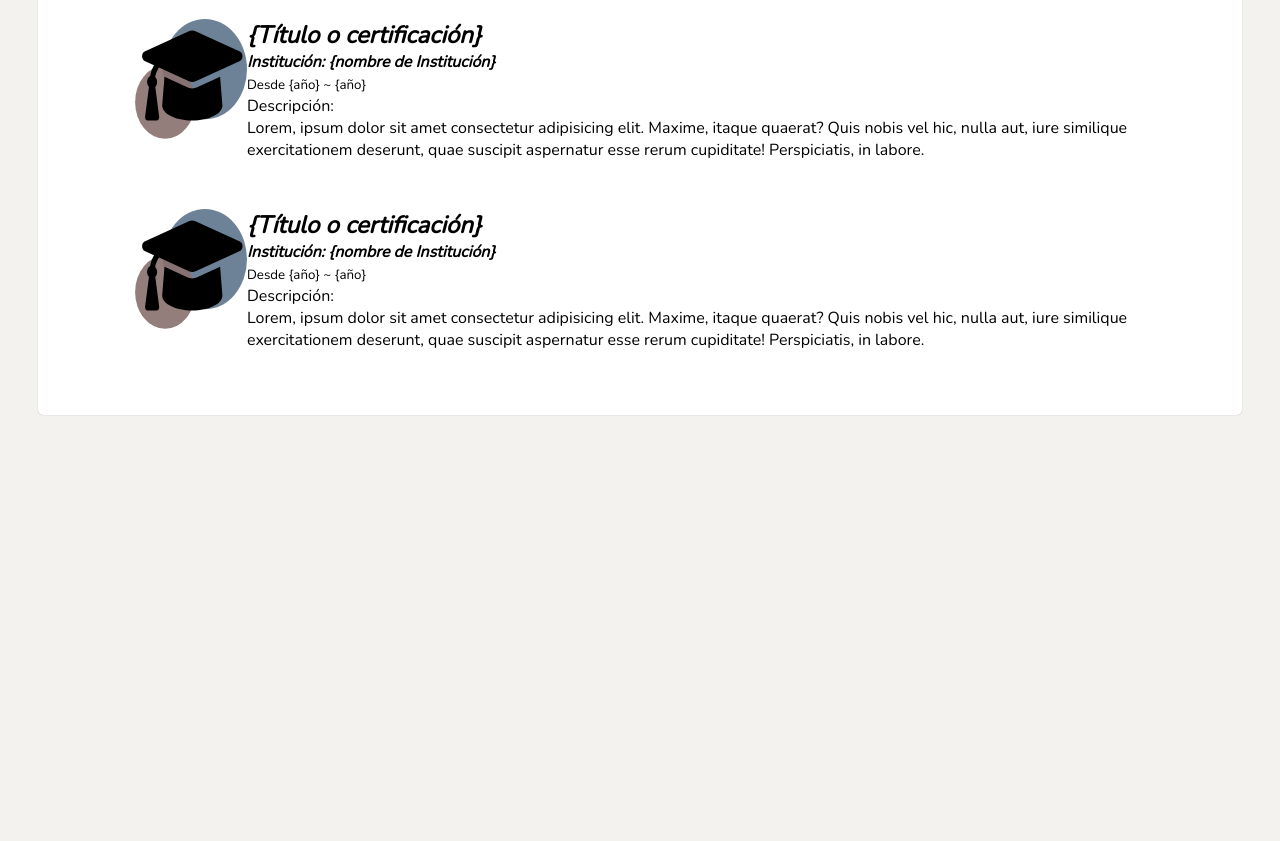
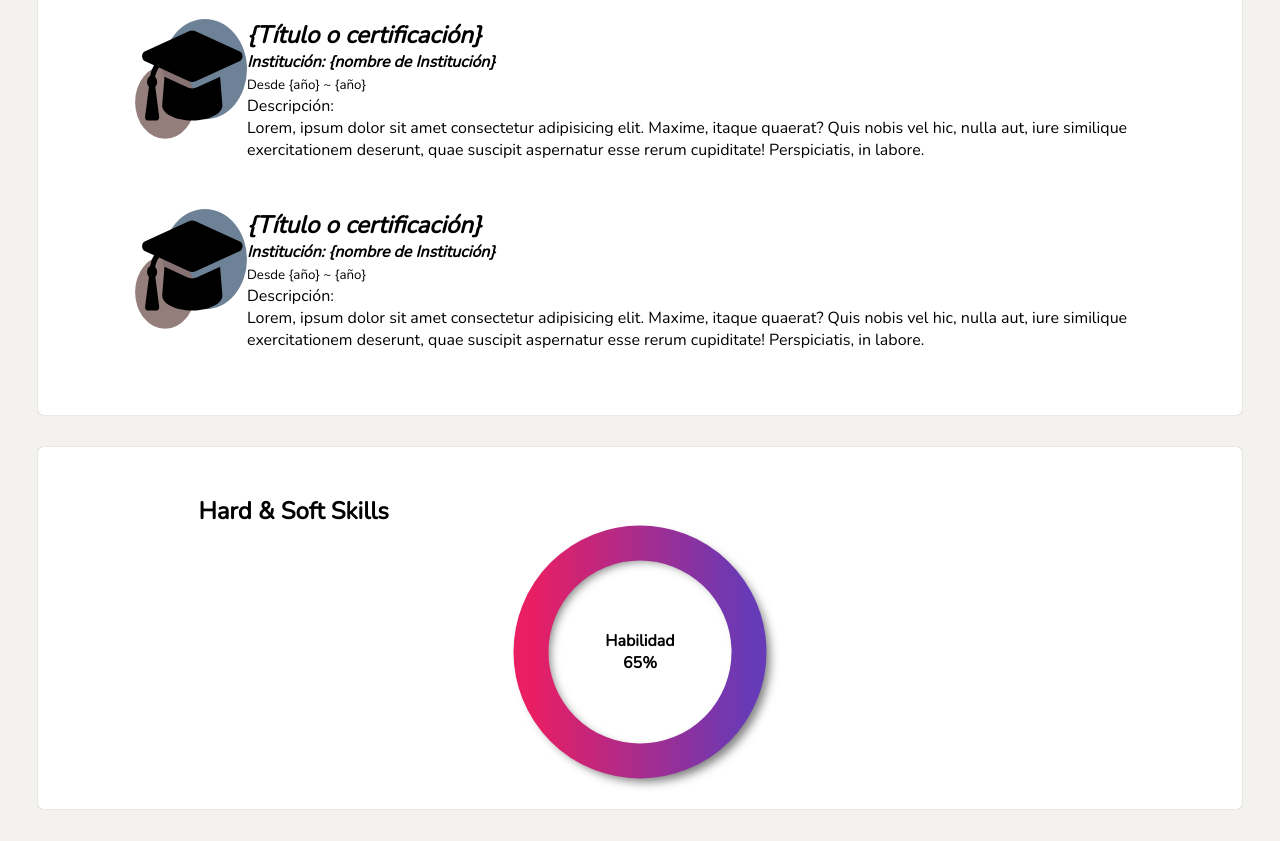
Before and after one commit to belenpotf96/portfolio, a plain HTML site: page index.html in a window 1280 px wide. Shown: the part 1464-2305 px from the top of the page. Before the commit the page ends 1911 px from the top, so only its background shows below. Drawn offline with nearby package versions, Linux system fonts and the light colour scheme.

Commit message:
Creada sección de habilidades
• Se diseña una visualización porcentual en formato de gráfico radial. Aún requiere trabajo ya que solo funciona la animación de dicho elemento pero no reacciona a un porcentaje real.

```diff
--- a/css/styles.css
+++ b/css/styles.css
@@ -209,4 +209,65 @@ hr {
 }
 
 
-/* ---------- Formación académica ----------- */
+/* ---------- skills ----------- */
+
+.skillsContainer {
+    display: flex;
+    align-items: center;
+    justify-content: space-around;
+}
+
+.progressContainer {
+    width: 250px;
+    height: 250px;
+    position: relative;
+}
+
+.outerCircleProgress {
+    height: 250px;
+    width: 250px;
+    box-shadow: 6px 6px 10px -1px rgba(0, 0, 0, 0.5);
+    border-radius: 50%;
+    display: flex;
+    align-items: center;
+    justify-content: center;
+}
+
+.innerCircleProgress {
+    height: 185px;
+    width: 185px;
+    border-radius: 50%;
+    box-shadow: inset 4px 4px 10px -2px rgba(0, 0, 0, 0.5);
+    display: flex;
+    justify-content: center;
+    align-items: center;
+}
+
+.skillPercentage {
+    font-weight: 600;
+    display: flex;
+    flex-direction: column;
+    align-items: center;
+    text-align: center;
+}
+
+.progressMeter {
+    position: absolute;
+    transform: rotateX(0deg);
+}
+
+.progressColor {
+    fill: none;
+    position: absolute;
+    stroke: url(#GradientColor);
+    stroke-width: 35px;
+    stroke-dasharray: 2680;
+    stroke-dashoffset: 2000;
+    animation: progressAnim 2000ms linear forwards;
+}
+
+@keyframes progressAnim {
+    0% {
+        stroke-dashoffset: 2680;
+    }
+}
--- a/index.html
+++ b/index.html
@@ -112,6 +112,31 @@
                 </div>
             </article>
         </section>
+        <!-- Hard & Soft Skills -->
+        <section class="sectionsContainer">
+            <h2 class="sectionsTitle">Hard & Soft Skills</h2>
+            <article class="skillsContainer">
+                <div class="progressContainer">
+                    <div class="outerCircleProgress">
+                        <svg class="progressMeter" xmlns="http://www.w3.org/2000/svg" version="1.1" width="300px" height="300px">
+                            <defs>
+                               <linearGradient id="GradientColor">
+                                  <stop offset="0%" stop-color="#e91e63" />
+                                  <stop offset="100%" stop-color="#673ab7" />
+                               </linearGradient>
+                            </defs>
+                            <circle class="progressColor" cx="150" cy="150" r="109" stroke-linecap="round" />
+                        </svg>
+                        <div class="innerCircleProgress">
+                            <div class="skillPercentage">
+                                <span>Habilidad</span>
+                                <span>65%</span>
+                            </div>
+                        </div>
+                    </div>
+                </div>
+            </article>
+        </section>
     </main>
     <footer></footer>
 </body>
```
